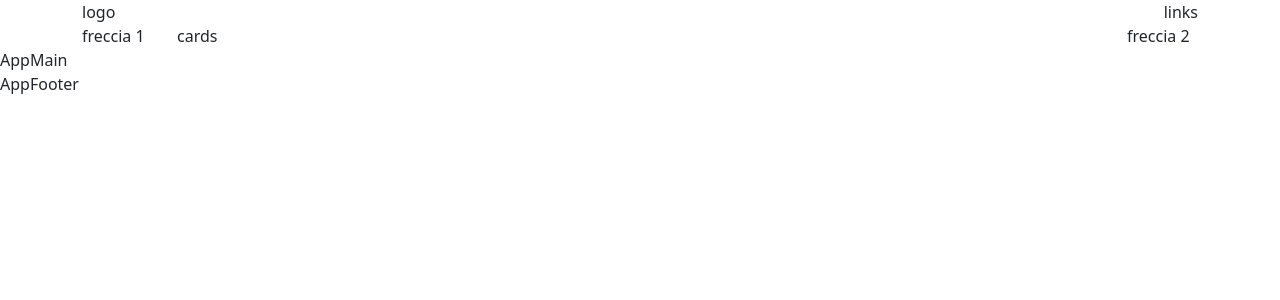
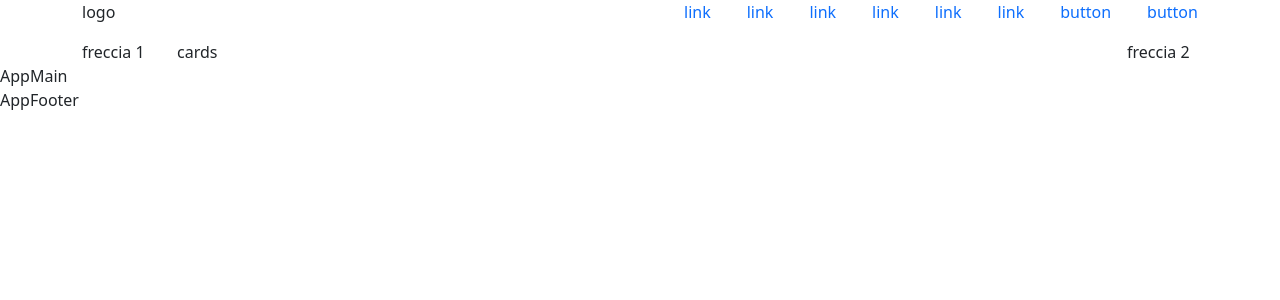
Before and after one commit to Roberto-Larivera/proj-html-vuejs, a Vue app: page / in a window 1280 px wide. Shown: the top 300 px of the page. Built offline with nearby package versions, Linux system fonts and the light colour scheme.

Commit message:
Inizio progettazione HeaderTop

```diff
--- a/src/components/Header/AppHeader.vue
+++ b/src/components/Header/AppHeader.vue
@@ -1,6 +1,12 @@
 <script>
+import HeaderTop from './HeaderTop.vue'
+import HeaderBottom from './HeaderBottom.vue'
 export default {
   name: 'AppHeader',
+  components:{
+    HeaderTop,
+    HeaderBottom,
+  },
   data() {
     return {
 
@@ -16,26 +22,15 @@ export default {
     <div class="bg-sliders">
       <div class="container">
         <!-- ROW TOP LINKS  -->
-        <div class="row">
-          <div class="col">
-            logo
-          </div>
-          <div class="col d-flex justify-content-end">
-            links
-          </div>
+        <div class="header_top">
+          <HeaderTop />
         </div>
+        <!-- END ROW TOP LINKS  -->
         <!-- ROW BOTTOM JUMBOTRON  -->
-        <div class="row">
-          <div class="col-1">
-            freccia 1
-          </div>
-          <div class="col">
-            cards
-          </div>
-          <div class="col-1">
-            freccia 2
-          </div>
+        <div class="header_bottom">
+          <HeaderBottom />
         </div>
+        <!-- END ROW BOTTOM JUMBOTRON  -->
       </div>
     </div>
     <!-- END - BG SLIDERS HEADER  -->
--- /dev/null
+++ b/src/components/Header/HeaderBottom.vue
@@ -0,0 +1,29 @@
+<script>
+export default {
+    name: 'HeaderBottom',
+    data() {
+        return {
+
+        }
+    }
+
+}
+</script>
+
+<template>
+    <div class="row">
+        <div class="col-1">
+            freccia 1
+        </div>
+        <div class="col">
+            cards
+        </div>
+        <div class="col-1">
+            freccia 2
+        </div>
+    </div>
+</template>
+
+<style lang="scss" scoped>
+
+</style>
--- /dev/null
+++ b/src/components/Header/HeaderTop.vue
@@ -0,0 +1,76 @@
+<script>
+export default {
+    name: 'HeaderTop',
+    data() {
+        return {
+
+        }
+    }
+
+}
+</script>
+
+<template>
+    <div class="row row-cols-2">
+        <div class="col">
+            logo
+        </div>
+        <div class="col d-flex justify-content-end">
+            <ul class="d-flex justify-content-between w-100">
+                <li>
+                    <a href="#nogo">
+                        link
+                </a>
+                </li>
+                <li>
+                    <a href="#nogo">
+                        link
+                </a>
+                </li>
+                <li>
+                    <a href="#nogo">
+                        link
+                </a>
+                </li>
+                <li>
+                    <a href="#nogo">
+                        link
+                </a>
+                </li>
+                <li>
+                    <a href="#nogo">
+                        link
+                </a>
+                </li>
+                <li>
+                    <a href="#nogo">
+                        link
+                </a>
+                </li>
+                <li>
+                    <a href="#nogo">
+                        button
+                </a>
+                </li>
+                <li>
+                    <a href="#nogo">
+                        button
+                </a>
+                </li>
+            </ul>
+        </div>
+    </div>
+</template>
+
+<style lang="scss" scoped>
+.row{
+    ul{
+        li{
+            list-style: none;
+            a{
+                text-decoration: none;
+            }
+        }
+    }
+}
+</style>
```
